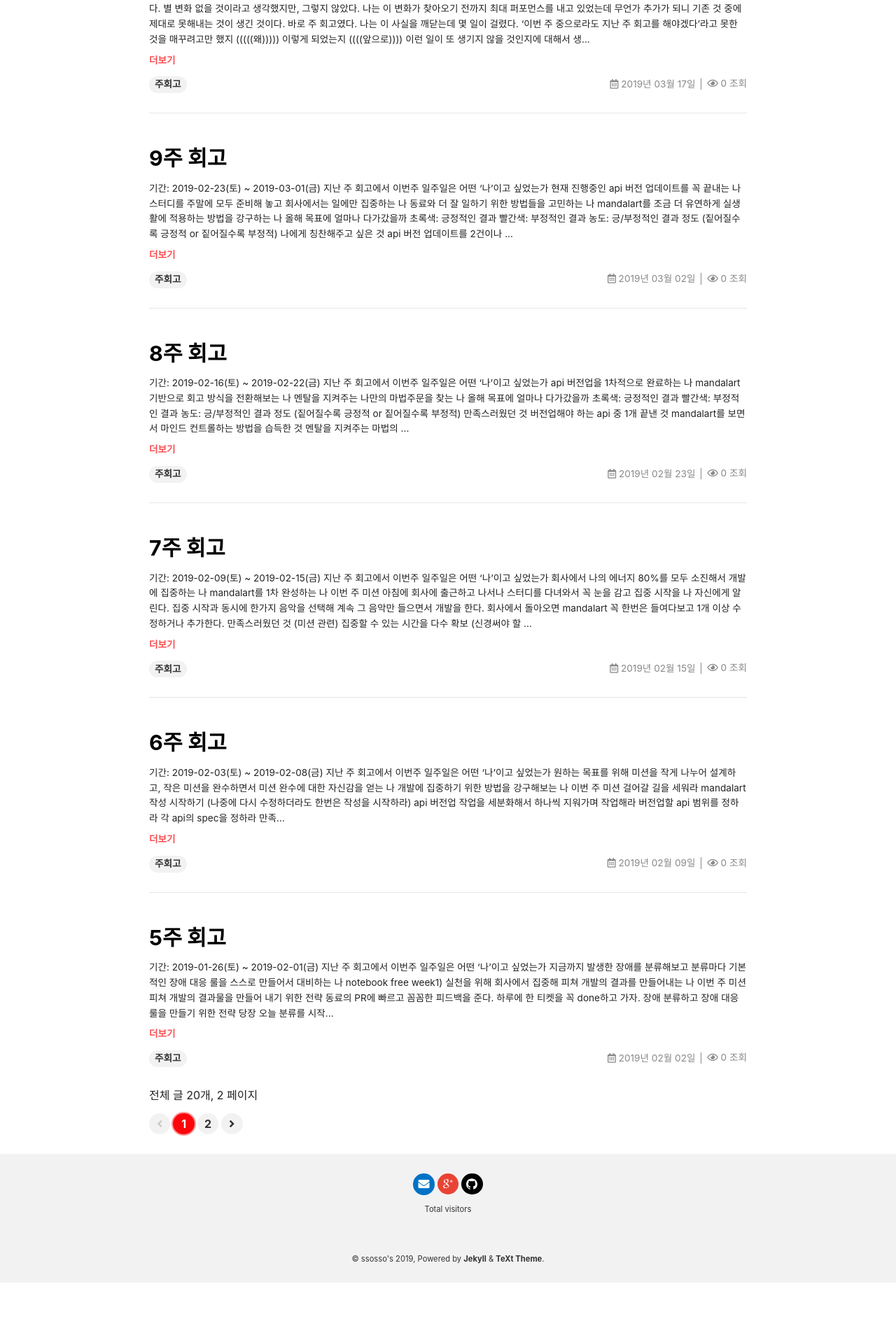
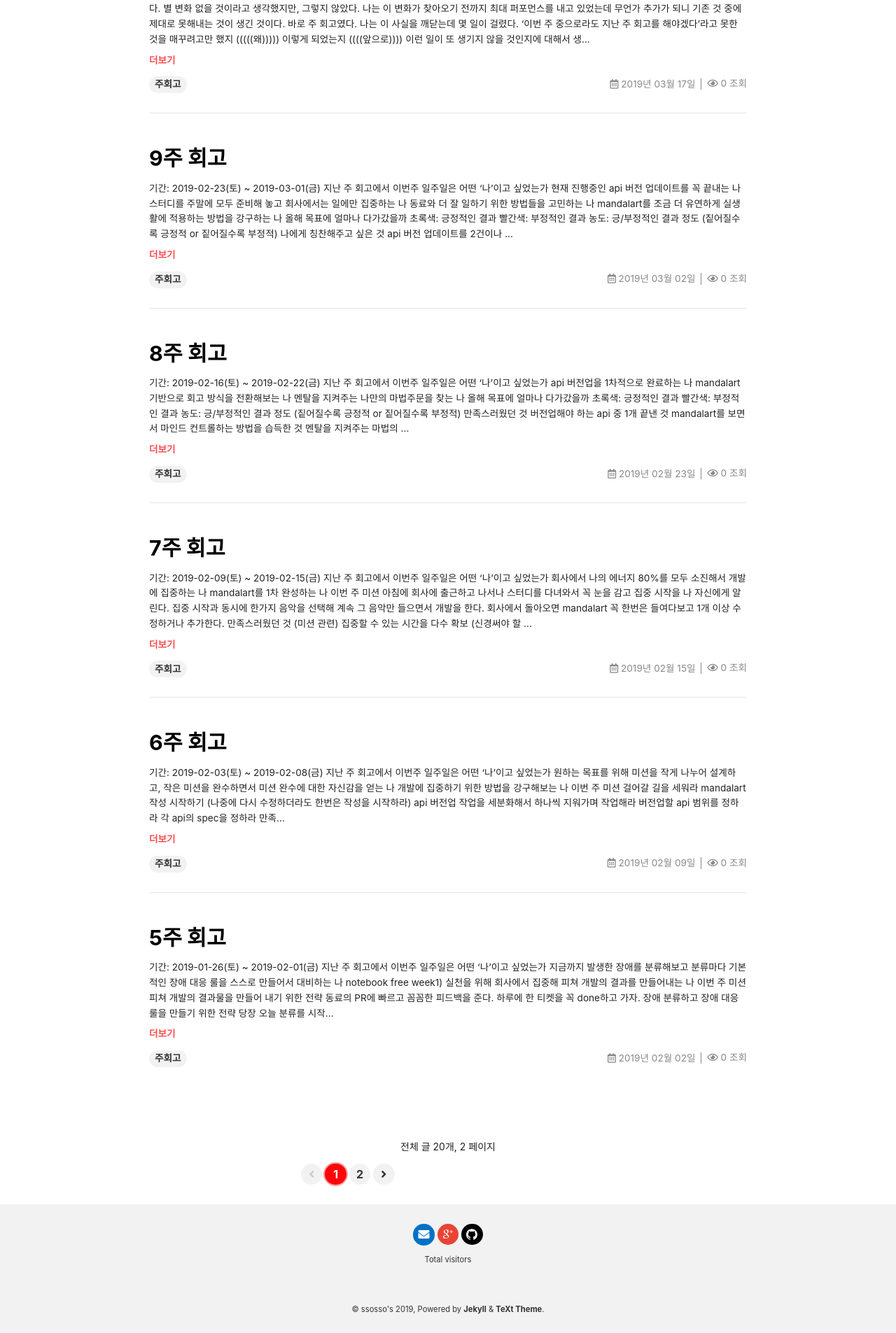
Before and after one commit to ssosso/test, a Jekyll site: the page built from index.html, in a window 1280 px wide. Shown: the part 1182-3087 px from the top of the page at 70% size. Built offline with Jekyll 4.4.1, drawn with Linux system fonts in a browser that asks for light colours; nearby versions of some CDN libraries; the list of posts is cut into pages by our own code; comment, search, counter and statistics services are not loaded; before the commit the page ends 3015 px from its top, so only the background shows below that.

Commit message:
paginator 위치 조정

```diff
--- a/_includes/paginator.html
+++ b/_includes/paginator.html
@@ -1,4 +1,5 @@
 {%- if paginator.total_pages > 1 -%}
+  <br/><br/>
   <div class="pagination">
 
     {%- include snippets/get-locale-string.html key='STATISTICS' -%}
@@ -6,9 +7,9 @@
 
     {%- assign _post_count = site.posts | size -%}
     {%- assign _page_count = paginator.total_pages -%}
-    <p>{{ _locale_statistics | replace: '[POST_COUNT]', _post_count | replace: '[PAGE_COUNT]', _page_count }}</p>
+    <p style="text-align:center; font-size:14px;">{{ _locale_statistics | replace: '[POST_COUNT]', _post_count | replace: '[PAGE_COUNT]', _page_count }}</p>
     <div class="pagination__menu">
-      <ul class="menu menu--nowrap">
+      <ul class="menu menu--nowrap" style="margin-left:auto; margin-right:auto; width:420px;">
         {%- assign _max_show = 5 -%}
         {%- assign _max_show_modulo_two = _max_show | modulo: 2 -%}
         {%- assign _length = paginator.total_pages -%}
```
